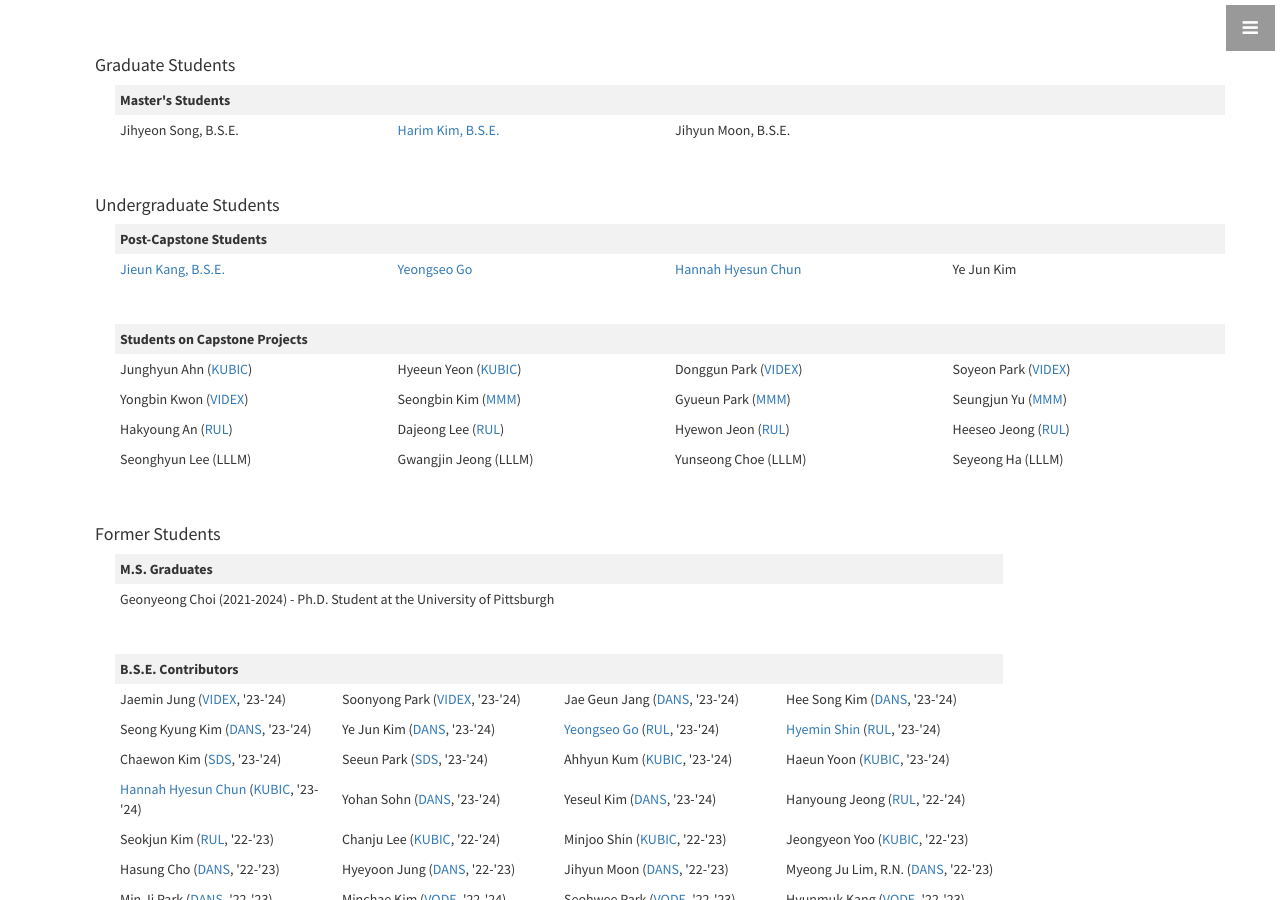
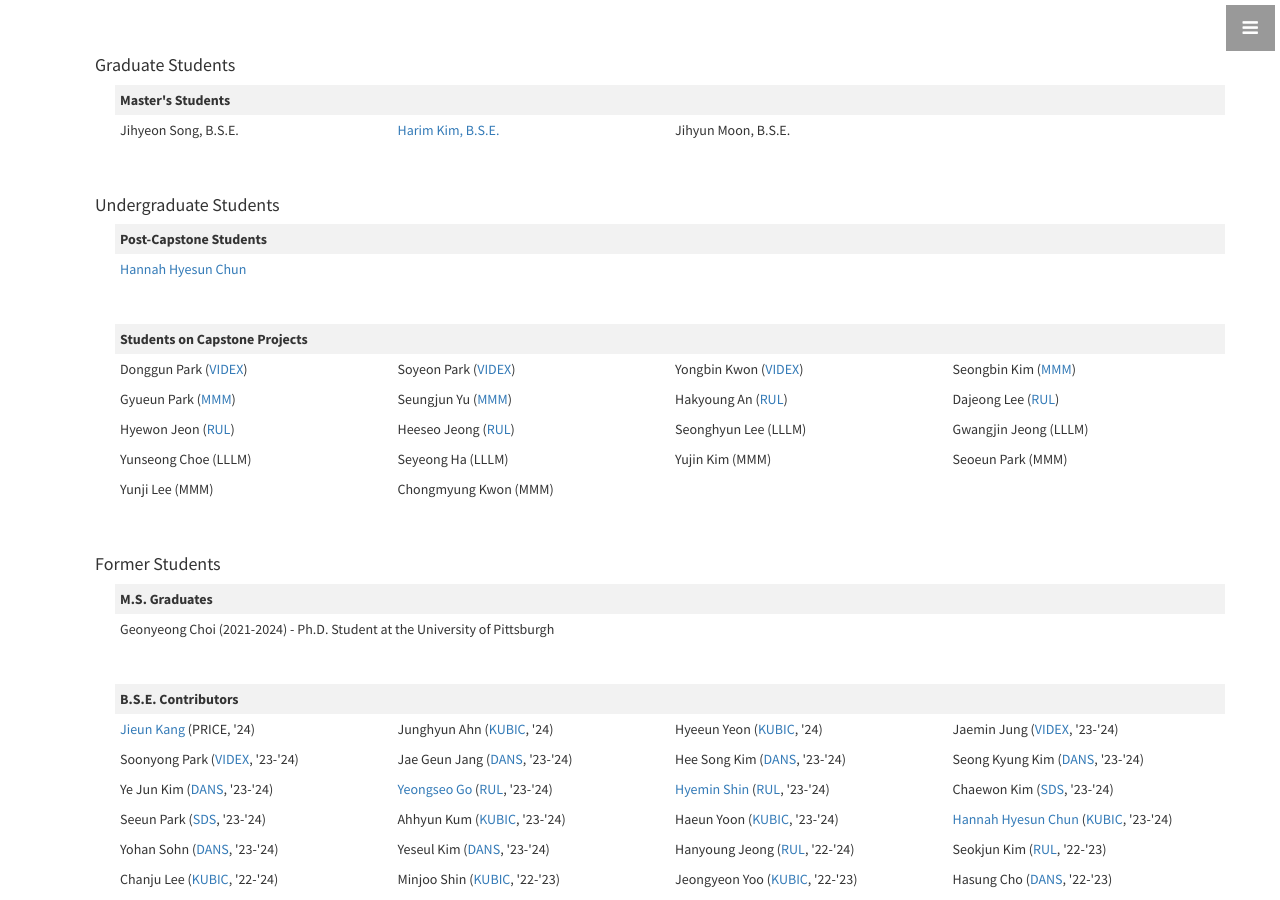
Before and after one commit to nth221/nth221.github.io, a Jekyll site: the page built from index.html, in a window 1280 px wide and 900 px high, scrolled down 1202 px. Built offline with Jekyll 4.4.1, drawn with Linux system fonts in a browser that asks for light colours.

Commit message:
modified:   _includes/about.html

```diff
--- a/_includes/about.html
+++ b/_includes/about.html
@@ -46,38 +46,42 @@
               <th colspan="4">Post-Capstone Students</th>
             </tr>
             <tr>
-              <td width="192"><a href="https://www.linkedin.com/in/jieun-kang-236aa0245/" target="_blank">Jieun Kang, B.S.E.</a></td>
-              <td width="192"><a href="https://www.linkedin.com/in/yeongseo-go-646597205/" target="_blank">Yeongseo Go</a></td>
               <td width="192"><a href="https://www.linkedin.com/in/hannah-hyesun-chun-848978226/" target="_blank">Hannah Hyesun Chun</a></td>
-              <td width="192">Ye Jun Kim</td>
+              <td width="192"> </td>
+              <td width="192"> </td>
+              <td width="192"> </td>
             </tr>
             <tr class="vspace-row"></tr> <!-- Add an empty row for spacing -->
             <tr>
               <th colspan="4">Students on Capstone Projects</th>
             </tr>
             <tr>
-              <td width="192">Junghyun Ahn (<a href="pages/projects#kubic">KUBIC</a>)</td>
-              <td width="192">Hyeeun Yeon (<a href="pages/projects#kubic">KUBIC</a>)</td>
               <td width="192">Donggun Park (<a href="pages/projects#vode">VIDEX</a>)</td>
               <td width="192">Soyeon Park (<a href="pages/projects#vode">VIDEX</a>)</td>
+              <td width="192">Yongbin Kwon (<a href="pages/projects#vode">VIDEX</a>)</td>
+              <td width="192">Seongbin Kim (<a href="pages/projects#medical-ai">MMM</a>)</td>
             </tr>
             <tr>
-              <td width="192">Yongbin Kwon (<a href="pages/projects#vode">VIDEX</a>)</td>
-              <td width="192">Seongbin Kim (<a href="pages/projects#medical-ai">MMM</a>)</td>
               <td width="192">Gyueun Park (<a href="pages/projects#medical-ai">MMM</a>)</td>
               <td width="192">Seungjun Yu (<a href="pages/projects#medical-ai">MMM</a>)</td>
+              <td width="192">Hakyoung An (<a href="pages/projects#rul">RUL</a>)</td>
+              <td width="192">Dajeong Lee (<a href="pages/projects#rul">RUL</a>)</td>
             </tr>
             <tr>
-              <td width="192">Hakyoung An (<a href="pages/projects#rul">RUL</a>)</td>
-              <td width="192">Dajeong Lee (<a href="pages/projects#rul">RUL</a>)</td>
               <td width="192">Hyewon Jeon (<a href="pages/projects#rul">RUL</a>)</td>
               <td width="192">Heeseo Jeong (<a href="pages/projects#rul">RUL</a>)</td>
+              <td width="192">Seonghyun Lee (LLLM)</td>
+              <td width="192">Gwangjin Jeong (LLLM)</td>
             </tr>
             <tr>
-              <td width="192">Seonghyun Lee (LLLM)</td>
-              <td width="192">Gwangjin Jeong (LLLM)</td>
               <td width="192">Yunseong Choe (LLLM)</td>
               <td width="192">Seyeong Ha (LLLM)</td>
+              <td width="192">Yujin Kim (MMM)</td>
+              <td width="192">Seoeun Park (MMM)</td>
+            </tr>
+            <tr>
+              <td width="192">Yunji Lee (MMM)</td>
+              <td width="192">Chongmyung Kwon (MMM)</td>
             </tr>
           </table>
           <br/><br/>
@@ -96,109 +100,114 @@
               <th colspan="4">B.S.E. Contributors</th>
             </tr>
             <tr>
+              <td width="192"><a href="https://www.linkedin.com/in/jieun-kang-236aa0245/" target="_blank">Jieun Kang</a> (PRICE, '24)</td>
+              <td width="192">Junghyun Ahn (<a href="pages/projects#kubic">KUBIC</a>, '24)</td>
+              <td width="192">Hyeeun Yeon (<a href="pages/projects#kubic">KUBIC</a>, '24)</td>
               <td width="192">Jaemin Jung (<a href="pages/projects#vode">VIDEX</a>, '23-'24)</td>
+            </tr>
+            <tr>
               <td width="192">Soonyong Park (<a href="pages/projects#vode">VIDEX</a>, '23-'24)</td>
               <td width="192">Jae Geun Jang (<a href="pages/projects#medical-ai">DANS</a>, '23-'24)</td>
               <td width="192">Hee Song Kim (<a href="pages/projects#medical-ai">DANS</a>, '23-'24)</td>
+              <td width="192">Seong Kyung Kim (<a href="pages/projects#medical-ai">DANS</a>, '23-'24)</td>
             </tr>
             <tr>
-              <td width="192">Seong Kyung Kim (<a href="pages/projects#medical-ai">DANS</a>, '23-'24)</td>
               <td width="192">Ye Jun Kim (<a href="pages/projects#medical-ai">DANS</a>, '23-'24)</td>
               <td width="192"><a href="https://www.linkedin.com/in/yeongseo-go-646597205/" target="_blank">Yeongseo Go</a> (<a href="pages/projects#rul">RUL</a>, '23-'24)</td>
               <td width="192"><a href="https://www.linkedin.com/in/%ED%98%9C%EB%AF%BC-%EC%8B%A0-b27894309/" target="_blank">Hyemin Shin</a> (<a href="pages/projects#rul">RUL</a>, '23-'24)</td>
+              <td width="192">Chaewon Kim (<a href="pages/projects#vode">SDS</a>, '23-'24)</td>
             </tr>
             <tr>
-              <td width="192">Chaewon Kim (<a href="pages/projects#vode">SDS</a>, '23-'24)</td>
               <td width="192">Seeun Park (<a href="pages/projects#vode">SDS</a>, '23-'24)</td>
               <td width="192">Ahhyun Kum (<a href="pages/projects#kubic">KUBIC</a>, '23-'24)</td>
               <td width="192">Haeun Yoon (<a href="pages/projects#kubic">KUBIC</a>, '23-'24)</td>
+              <td width="192"><a href="https://www.linkedin.com/in/hannah-hyesun-chun-848978226/" target="_blank">Hannah Hyesun Chun</a> (<a href="pages/projects#kubic">KUBIC</a>, '23-'24)</td>
             </tr>
             <tr>
-              <td width="192"><a href="https://www.linkedin.com/in/hannah-hyesun-chun-848978226/" target="_blank">Hannah Hyesun Chun</a> (<a href="pages/projects#kubic">KUBIC</a>, '23-'24)</td>
               <td width="192">Yohan Sohn (<a href="pages/projects#medical-ai">DANS</a>, '23-'24)</td>
               <td width="192">Yeseul Kim (<a href="pages/projects#medical-ai">DANS</a>, '23-'24)</td>
               <td width="192">Hanyoung Jeong (<a href="pages/projects#rul">RUL</a>, '22-'24)</td>
+              <td width="192">Seokjun Kim (<a href="pages/projects#rul">RUL</a>, '22-'23)</td>
             </tr>
             <tr>
-              <td width="192">Seokjun Kim (<a href="pages/projects#rul">RUL</a>, '22-'23)</td>
               <td width="192">Chanju Lee (<a href="pages/projects#kubic">KUBIC</a>, '22-'24)</td>
               <td width="192">Minjoo Shin (<a href="pages/projects#kubic">KUBIC</a>, '22-'23)</td>
               <td width="192">Jeongyeon Yoo (<a href="pages/projects#kubic">KUBIC</a>, '22-'23)</td>
+              <td width="192">Hasung Cho (<a href="pages/projects#medical-ai">DANS</a>, '22-'23)</td>
             </tr>
             <tr>
-              <td width="192">Hasung Cho (<a href="pages/projects#medical-ai">DANS</a>, '22-'23)</td>
               <td width="192">Hyeyoon Jung (<a href="pages/projects#medical-ai">DANS</a>, '22-'23)</td>
               <td width="192">Jihyun Moon (<a href="pages/projects#medical-ai">DANS</a>, '22-'23)</td>
               <td width="192">Myeong Ju Lim, R.N. (<a href="pages/projects#medical-ai">DANS</a>, '22-'23)</td>
+              <td width="192">Min Ji Park (<a href="pages/projects#medical-ai">DANS</a>, '22-'23)</td>
             </tr>
             <tr>
-              <td width="192">Min Ji Park (<a href="pages/projects#medical-ai">DANS</a>, '22-'23)</td>
               <td width="192">Minchae Kim (<a href="pages/projects#vode">VODE</a>, '22-'24)</td>
               <td width="192">Seohwee Park (<a href="pages/projects#vode">VODE</a>, '22-'23)</td>
               <td width="192">Hyunmuk Kang (<a href="pages/projects#vode">VODE</a>, '22-'23)</td>
+              <td width="192">Youngkwang Ko (<a href="pages/projects#vode">VODE</a>, '22-'23)</td>
             </tr>
             <tr>
-              <td width="192">Youngkwang Ko (<a href="pages/projects#vode">VODE</a>, '22-'23)</td>
               <td width="192">Youngmin Kim (<a href="pages/projects#vode">VODE</a>, '22-'24)</td>
               <td width="192">Soeun Shin (<a href="pages/projects#vode">VODE</a>, '22-'23)</td>
               <td width="192">Jueun Kim (<a href="pages/projects#vode">VODE</a>, '21-'22)</td>
+              <td width="192">Yewon Kim (<a href="pages/projects#vode">VODE</a>, '21-'22)</td>
             </tr>
             <tr>
-              <td width="192">Yewon Kim (<a href="pages/projects#vode">VODE</a>, '21-'22)</td>
               <td width="192">Haram Baek (<a href="pages/projects#vode">VODE</a>, '21-'22)</td>
               <td width="192">Harim Kim (<a href="pages/projects#vode">VODE</a>, '21-'22)</td>
               <td width="192">Dokyeong Lee (<a href="pages/projects#vode">VODE</a>, '21-'22)</td>
+              <td width="192">Da Hee Han (<a href="pages/projects#vode">VODE</a>, '21-'22)</td>
             </tr>
             <tr>
-              <td width="192">Da Hee Han (<a href="pages/projects#vode">VODE</a>, '21-'22)</td>
               <td width="192">Ju Young Kwon (<a href="pages/projects#vode">VODE</a>, '21-'22)</td>
               <td width="192">Jihyoung Jang (<a href="pages/projects#kubic">KUBIC</a>, '21-'22)</td>
               <td width="192">Hoyoon Choi (<a href="pages/projects#kubic">KUBIC</a>, '21-'22)</td>
+              <td width="192">Hyunsoo Kim (<a href="pages/projects#kubic">KUBIC</a>, '21-'22)</td>
             </tr>
             <tr>
-              <td width="192">Hyunsoo Kim (<a href="pages/projects#kubic">KUBIC</a>, '21-'22)</td>
               <td width="192">Dulguun Dorjlkham (<a href="pages/projects#medical-ai">DANS</a>, '21-'22)</td>
               <td width="192">Juwon Baek (<a href="pages/projects#medical-ai">DANS</a>, '21-'22)</td>
               <td width="192">Sueun Park (<a href="pages/projects#medical-ai">DANS</a>, '21-'22)</td>
+              <td width="192">Jihyeon Song (PCRISK, <a href="pages/projects#medical-ai">DANS</a>, '21-'22)</td>
             </tr>
             <tr>
-              <td width="192">Jihyeon Song (PCRISK, <a href="pages/projects#medical-ai">DANS</a>, '21-'22)</td>
               <td width="192">Inhee Kwak (<a href="pages/projects#kubic">KUBIC</a>, '20-'21)</td>
               <td width="192">Jihee (Eunsol) Park (<a href="pages/projects#kubic">KUBIC</a>, '20-'21)</td>
               <td width="192">Suah Park (<a href="pages/projects#kubic">KUBIC</a>, '20-'21)</td>
+              <td width="192">Jinwoo Nam (REPROD, PRICE, '20-'21)</td>
             </tr>
             <tr>
-              <td width="192">Jinwoo Nam (REPROD, PRICE, '20-'21)</td>
               <td width="192"><a href="https://www.linkedin.com/in/kwangjae-kim/" target="_blank">Kwangjae Kim</a> (REPROD, PRICE, '20-'21)</td>
               <td width="192">Joonyoung Choi (PRICE, '20-'21)</td>
               <td width="192">Hyunsu Han (PRICE, '20-'21)</td>
+              <td width="192">Joowon Park (<a href="pages/projects#vode">OBDE</a>, '20-'21)</td>
             </tr>
             <tr>
-              <td width="192">Joowon Park (<a href="pages/projects#vode">OBDE</a>, '20-'21)</td>
               <td width="192">Pyeonggang Kim (<a href="pages/projects#vode">OBDE</a>, '20-'21)</td>
               <td width="192">Jaewon Kim (<a href="pages/projects#vode">OBDE</a>, '20-'21)</td>
               <td width="192">Hyoyoung Seok (PCRISK, <a href="pages/projects#medical-ai">DANS</a>, '20-'21)</td>
+              <td width="192">Jongmin Lee (PCRISK, '20-'21)</td>
             </tr>
             <tr>
-              <td width="192">Jongmin Lee (PCRISK, '20-'21)</td>
               <td width="192">Wanseo Jo (PCRISK, '20-'21)</td>
               <td width="192">Jae Hong Cheon (PCRISK, '20-'21)</td>
               <td width="192">Sinhui Kim (PCRISK, '20-'21)</td>
+              <td width="192">Kiwon Moon (PCRISK, '20-'21)</td>
             </tr>
             <tr>
-              <td width="192">Kiwon Moon (PCRISK, '20-'21)</td>
               <td width="192">Hyejeong Hong (PCRISK, '20-'21)</td>
               <td width="192">Junhyung Kim (<a href="pages/projects#ml-method">MLC</a>, '20-'21)</td>
               <td width="192">Byungyoon Park (<a href="pages/projects#ml-method">MLC</a>, '20-'21)</td>
+              <td width="192">Seong Min Lee (<a href="pages/projects#vode">VODE</a>, '20)</td>
             </tr>
             <tr>
-              <td width="192">Seong Min Lee (<a href="pages/projects#vode">VODE</a>, '20)</td>
               <td width="192">Chan Kyung Kim (<a href="pages/projects#vode">VODE</a>, '20)</td>
               <td width="192">Gi Cheol Kim (<a href="pages/projects#vode">VODE</a>, '20)</td>
               <td width="192">Byung-Un Jeong (FACE, '20)</td>
+              <td width="192">Ji-Won Kim (FACE, '20)</td>
             </tr>
             <tr>
-              <td width="192">Ji-Won Kim (FACE, '20)</td>
               <td width="192">Hyeyoung Kim (<a href="pages/projects#kubic">KUBIC</a>, '19-'20)</td>
               <td width="192">Miso Kim (<a href="pages/projects#kubic">KUBIC</a>, '19-'20)</td>
               <td width="192"> </td>
```
